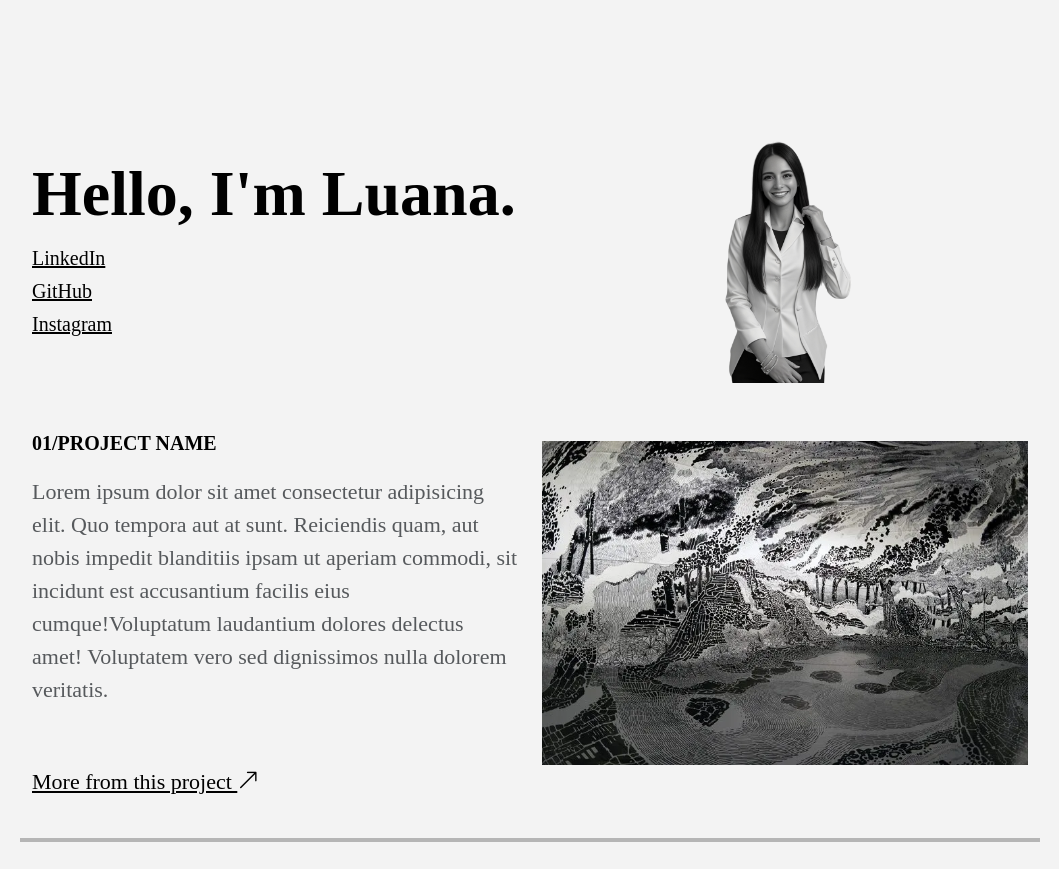
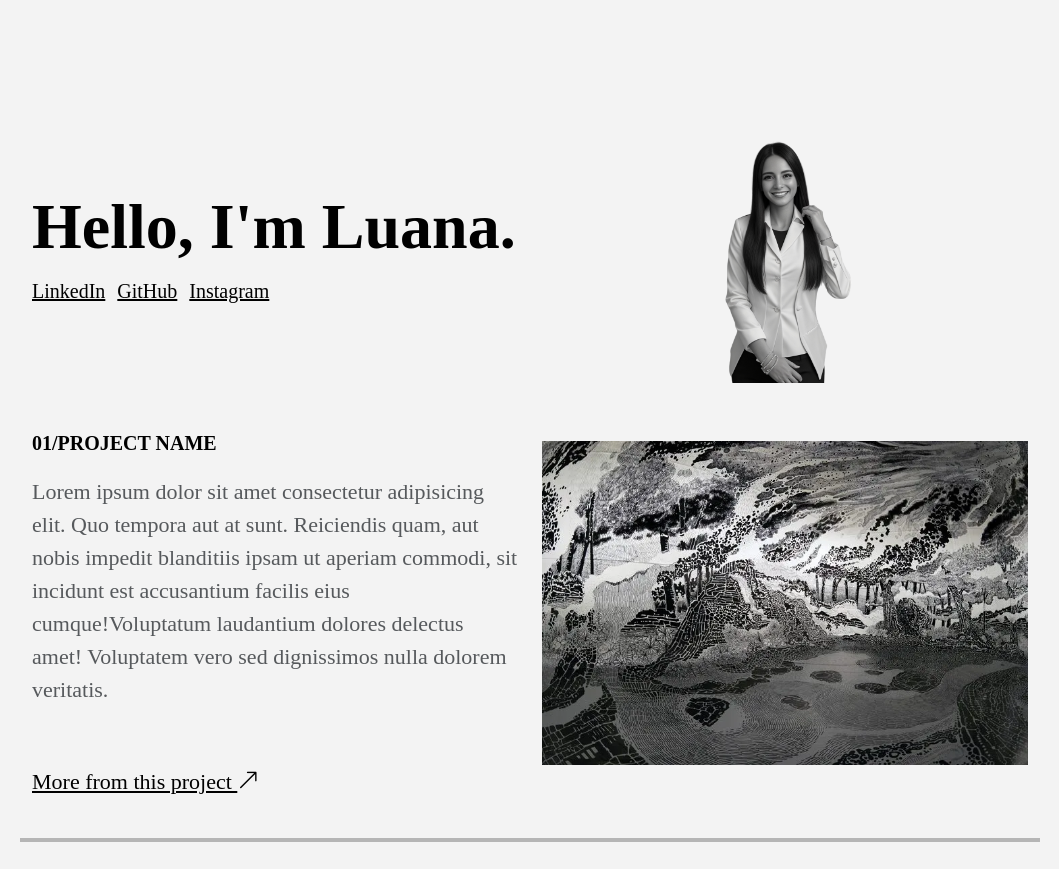
Before and after one commit to monick96/minimalistPortfolioHTML-CSS, a plain HTML site: page index.html in a window 1280 px wide. Shown: the top 869 px of the page, without its empty margins (110-1169 px from the left). Drawn offline with nearby package versions, Linux system fonts and the light colour scheme.

Commit message:
add display flex to links

```diff
--- a/static/css/style2.css
+++ b/static/css/style2.css
@@ -23,8 +23,8 @@ font-size: 64px;
 }
 
 /*Estilo Link*/
-#link ul {
-    display: flex !important;
+#links ul {
+    display: flex;
 }
 
 #links a{
```
